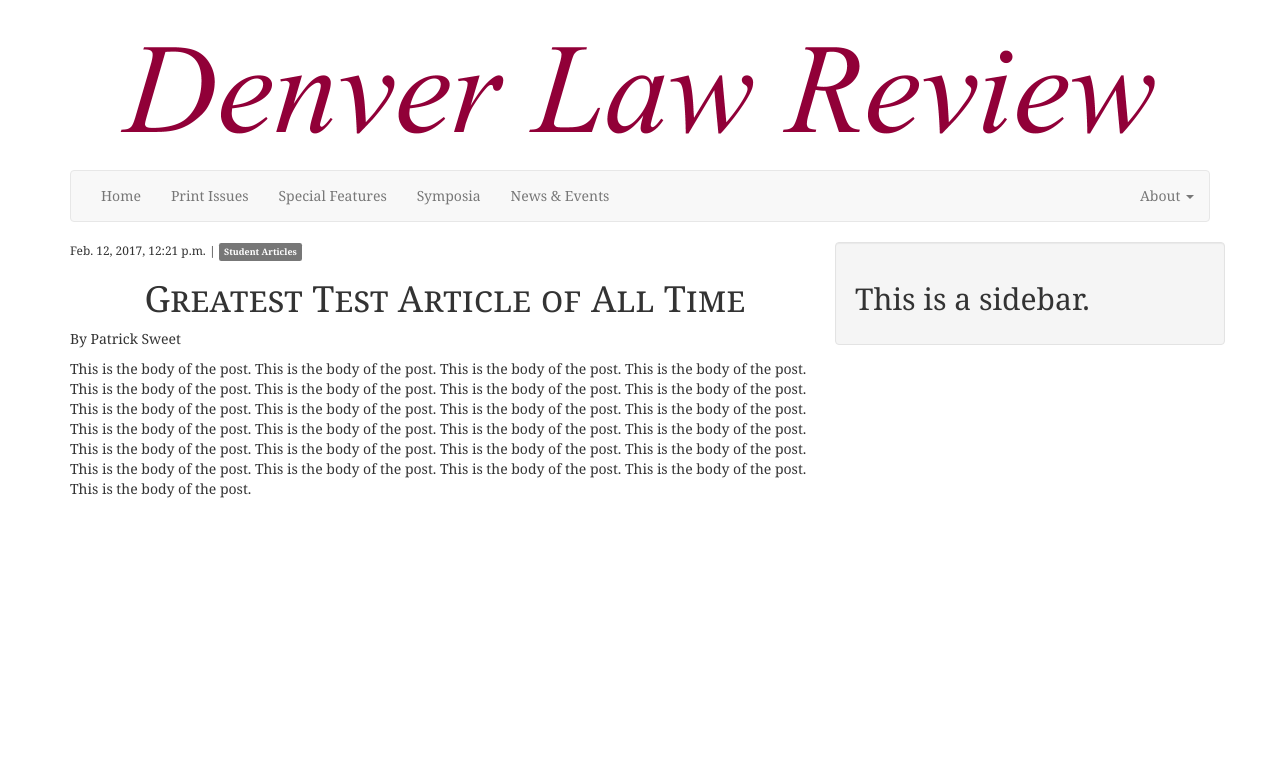
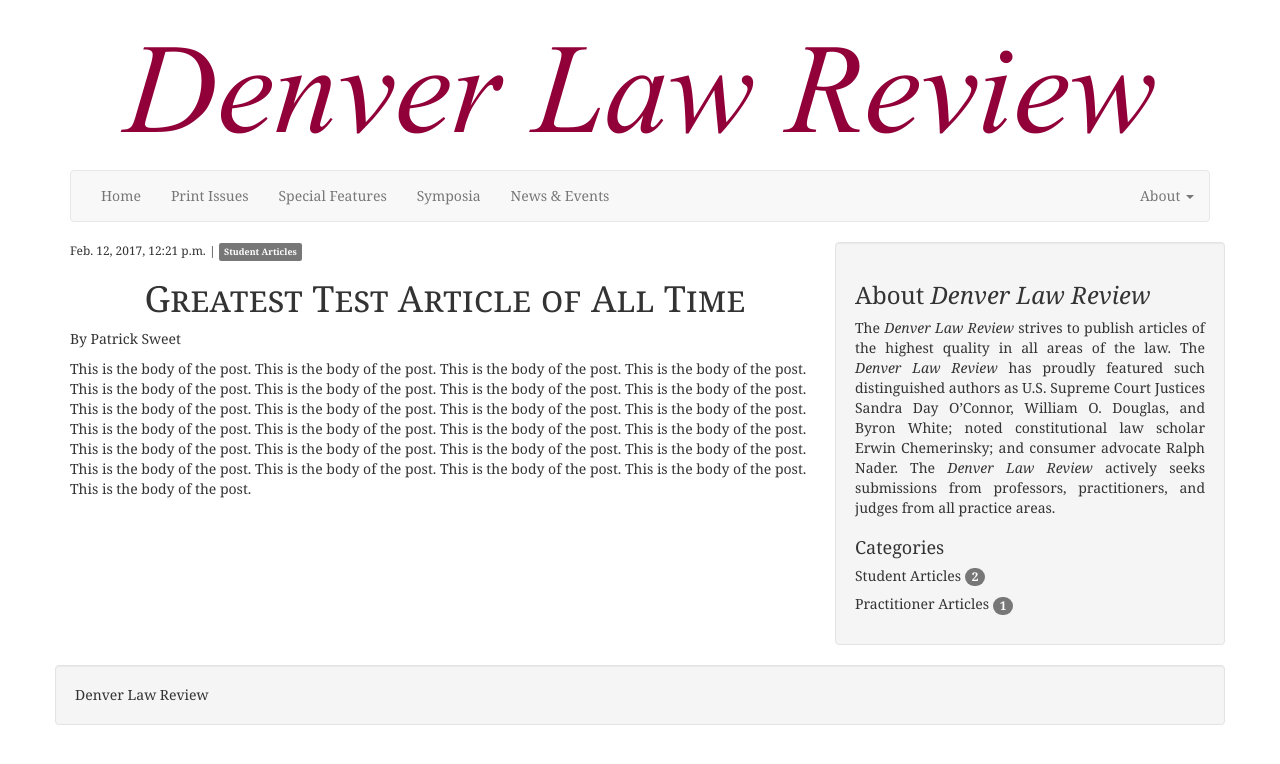
Before and after one commit to DenverLawReview/DLROnline, a Django app: a page that uses templates/base.html in a window 1280 px wide. Shown: the top 764 px of the page. Run offline with Django 3.2, Linux system fonts and the light colour scheme; data comes from the database, SQL or seed files in the repository; both versions use the stored data as it was after the commit; some libraries are stand-ins or nearby versions.

Commit message:
lots o changes

```diff
--- a/DLROnline/settings.py
+++ b/DLROnline/settings.py
@@ -32,7 +32,6 @@
 
 INSTALLED_APPS = [
     'grappelli',
-    'taggit',
     'django.contrib.admin',
     'django.contrib.auth',
     'django.contrib.contenttypes',
@@ -66,6 +65,7 @@
                 'django.template.context_processors.request',
                 'django.contrib.auth.context_processors.auth',
                 'django.contrib.messages.context_processors.messages',
+                'articles.context_processors.categories',
             ],
         },
     },
--- a/DLROnline/urls.py
+++ b/DLROnline/urls.py
@@ -20,6 +20,6 @@
 urlpatterns = [
     url('^grappelli/', include('grappelli.urls')),
     url(r'^admin/', admin.site.urls),
-    url(r'^$', ArticleList.as_view()),
+    url(r'^$', ArticleList.as_view(), name='home'),
     url(r'^', include('articles.urls')),
 ]
--- /dev/null
+++ b/articles/context_processors.py
@@ -0,0 +1,6 @@
+def categories(request):
+    """
+    Returns a template variable to access the facebook app id.
+    """
+    from .models import Category
+    return {'categories': Category.with_count.all()}
--- a/articles/models.py
+++ b/articles/models.py
@@ -13,13 +13,14 @@
     headline = models.CharField(max_length=100)
     author = models.CharField(max_length=100)
     body = models.TextField()
+    blurb = models.TextField()
+    author_bio = models.TextField('author biography')
     slug = models.SlugField(max_length=100)
     pub_date = models.DateTimeField('date published')
     volume = models.PositiveSmallIntegerField()
     published = models.BooleanField()
     # Relationships
     category = models.ForeignKey('Category', blank=True, null=True, on_delete=models.SET_NULL)
-    tags = TaggableManager()
     online_issue = models.ForeignKey('OnlineIssue', blank=True, null=True, on_delete=models.SET_NULL)
     print_issue = models.ForeignKey('PrintIssue', blank=True, null=True, on_delete=models.SET_NULL)
 
@@ -32,10 +33,17 @@
     def __str__(self):
         return self.headline
 
+class CategoryWithCountManager(models.Manager):
+    def get_queryset(self):
+        return super(CategoryWithCountManager, self).get_queryset().filter(article__published=True,
+            article__pub_date__lte=timezone.now()).annotate(num_articles=models.Count('article')).filter(num_articles__gt=0).order_by('-num_articles')
 
 class Category(models.Model):
     title = models.CharField(max_length=100)
     slug = models.SlugField(max_length=100)
+
+    objects = models.Manager()
+    with_count = CategoryWithCountManager()
 
     class Meta:
         verbose_name_plural = 'categories'
--- a/articles/templates/articles/article_detail.html
+++ b/articles/templates/articles/article_detail.html
@@ -1,14 +1,14 @@
 {% extends "base.html" %}
 {% load static %}
 {% block extrastyles %}
-<link rel="stylesheet" type="text/css" href="{% static 'articles/bigfoot/bigfoot-bottom.css' %}">
+    <link rel="stylesheet" type="text/css" href="{% static 'articles/bigfoot/bigfoot-bottom.css' %}">
 {% endblock extrastyles %}
 {% block main_content %}
 <article>
-    <p class="small">{{object.pub_date}} | <a href="{% url 'articles:category-detail' object.category.pk object.category.slug %}" class="label label-default">{{object.category.title}}</a></p>
-    <h1 class="headline">{{object.headline}}</h1>
-    <p class="author">By {{object.author}}</p>
-    {{object.body|safe}}
+    <p class="small">{{article.pub_date}} | <a href="{% url 'articles:category-detail' article.category.pk article.category.slug %}" class="label label-default">{{article.category.title}}</a></p>
+    <h1 class="headline">{{article.headline}}</h1>
+    <p class="author">By {{article.author}}</p>
+    {{article.body|safe}}
 </article>
 {% endblock main_content %}
 {% block extrajs %}
--- a/articles/templates/articles/onlineissue_list.html
+++ b/articles/templates/articles/onlineissue_list.html
@@ -1,4 +1,6 @@
 {% extends "base.html" %}
 {% block main_content %}
-    <h1>{{object.title}}</h1>
+    {% for online_issue in online_issues %}
+        <h1>{{ online_issue.title }}</h1>
+    {% endfor %}
 {% endblock main_content %}
--- a/articles/templates/articles/printissue_list.html
+++ b/articles/templates/articles/printissue_list.html
@@ -1,4 +1,6 @@
 {% extends "base.html" %}
 {% block main_content %}
-    <h1>{{object.title}}</h1>
+{% for print_issue in print_issues %}
+    <h1>Volume {{ print_issue.volume }}, Issue {{ print_issue.issue }}</h1>
+{% endfor %}
 {% endblock main_content %}
--- a/articles/urls.py
+++ b/articles/urls.py
@@ -8,7 +8,6 @@
     url(r'^articles/(?P<pk>\d+)/(?P<slug>[-_\w]+)$',
         ArticleDetail.as_view(), name='article-detail'),
     # Categories
-    url(r'^articles/categories/$', CategoryList.as_view(), name='category-list'),
     url(r'^articles/categories/(?P<pk>\d+)/(?P<slug>[-_\w]+)$',
         CategoryDetail.as_view(), name='category-detail'),
     # Print Issues
--- a/articles/views.py
+++ b/articles/views.py
@@ -2,25 +2,47 @@
 from .models import Article, Category, PrintIssue, OnlineIssue
 
 class ArticleList(ListView):
-    model = Article
+    context_object_name = 'articles'
+    queryset = Article.published_articles.all()
 
 class ArticleDetail(DetailView):
     model = Article
+    context_object_name = 'article'
 
-class CategoryList(ListView):
-    model = Category
+    def get_queryset(self):
+        if self.request.user.is_staff:
+            return Article.objects.all()
+        else:
+            return Article.published_articles.all()
 
 class CategoryDetail(DetailView):
     model = Category
+    context_object_name = 'category'
 
 class PrintIssueList(ListView):
-    model = PrintIssue
+    context_object_name = 'print_issues'
+    queryset = PrintIssue.objects.filter(visible=True)
 
 class PrintIssueDetail(DetailView):
     model = PrintIssue
+    context_object_name = 'print_issue'
+
+    def get_queryset(self):
+        if self.request.user.is_staff:
+            return PrintIssue.objects.all()
+        else:
+            return PrintIssue.objects.filter(visible=True)
 
 class OnlineIssueList(ListView):
-    model = OnlineIssue
+    context_object_name = 'online_issues'
+    queryset = OnlineIssue.objects.filter(visible=True)
 
 class OnlineIssueDetail(DetailView):
     model = OnlineIssue
+    context_object_name = 'online_issue'
+
+    def get_queryset(self):
+        if self.request.user.is_staff:
+            return OnlineIssue.objects.all()
+        else:
+            return OnlineIssue.objects.filter(visible=True)
--- a/static/css/main.css
+++ b/static/css/main.css
@@ -1,5 +1,8 @@
 * {
     font-family: Georgia, "Times New Roman", Times, serif;
+}
+p {
+    text-align: justify;
 }
 .headline {
     text-align: center;
--- a/templates/base.html
+++ b/templates/base.html
@@ -29,15 +29,16 @@
                 <!-- Collect the nav links, forms, and other content for toggling -->
                 <div class="collapse navbar-collapse" id="bs-example-navbar-collapse-1">
                     <ul class="nav navbar-nav">
-                        <li><a href="" title="">Home</a></li>
-                        <li><a href="" title="">Print Issues</a></li>
-                        <li><a href="" title="">Special Features</a></li>
+                        <li><a href="{% url 'home' %}" title="">Home</a></li>
+                        <li><a href="{% url 'articles:print-issue-list' %}" title="">Print Issues</a></li>
+                        <li><a href="{% url 'articles:online-issue-list' %}" title="">Special Features</a></li>
                         <li><a href="#">Symposia</a></li>
                         <li><a href="#" title="">News &amp; Events</a></li>
                     </ul>
                     <ul class="nav navbar-nav navbar-right">
                         <li class="dropdown">
-                            <a href="#" class="dropdown-toggle" data-toggle="dropdown" role="button" aria-haspopup="true" aria-expanded="false">About <span class="caret"></span></a>
+                            <li class="dropdown">
+                                <a href="#" class="dropdown-toggle" data-toggle="dropdown" role="button" aria-haspopup="true" aria-expanded="false">About <span class="caret"></span></a>
                             <ul class="dropdown-menu">
                                 <li><a href="#">Masthead</a></li>
                                 <li><a href="#">Submissions</a></li>
@@ -54,12 +55,36 @@
                     {% endblock main_content %}
                 </div>
                 <div class="well col-lg-4 col-md-4">
-                    <h2>This is a sidebar.</h2>
+                    <div class="row">
+                        <div class="col-xs-12">
+                            <h3>About <em>Denver&nbsp;Law&nbsp;Review</em></h3>
+                            <p>The <em>Denver Law Review</em> strives to publish articles of the highest quality in all areas of the law. The <em>Denver Law Review</em> has proudly featured such distinguished authors as U.S. Supreme Court Justices Sandra Day O’Connor, William O. Douglas, and Byron White; noted constitutional law scholar Erwin Chemerinsky; and consumer advocate Ralph Nader. The <em>Denver Law Review</em> actively seeks submissions from professors, practitioners, and judges from all practice areas.</p>
+                        </div>
+                    </div>
+                    <div class="row">
+                        <div class="col-xs-12">
+                            <h4>Categories</h4>
+                            {% for category in categories %}
+                                <h5>{{ category.title }} <span class="badge">{{ category.num_articles }}</span></h5>
+                            {% endfor %}
+                        </div>
+
+                    </div>
+                    <div class="row">
+                        {% block sidebar_content %}
+
+                        {% endblock sidebar_content %}
+                    </div>
+                </div>
+            </div>
+            <div class="row">
+                <div class="col-xs-12 well">
+                    Denver Law Review
                 </div>
             </div>
         </div>
         <script src="https://ajax.googleapis.com/ajax/libs/jquery/1.12.4/jquery.min.js"></script>
-        <script src="{% static '/js/boostrap.min.js' %}" type="text/javascript" charset="utf-8"></script>
+        <script src="{% static '/js/bootstrap.min.js' %}" type="text/javascript" charset="utf-8"></script>
         {% block extrajs %}
 
         {% endblock extrajs %}
```
Also changed, not shown: articles/templates/articles/article_list.html (+17 -5 lines), articles/templates/articles/category_detail.html (+11 -0 lines), articles/templates/articles/category_list.html (+10 -0 lines), articles/migrations/0011_article_blurb.py (added), articles/migrations/0012_article_author_bio.py (added), db.sqlite3.
